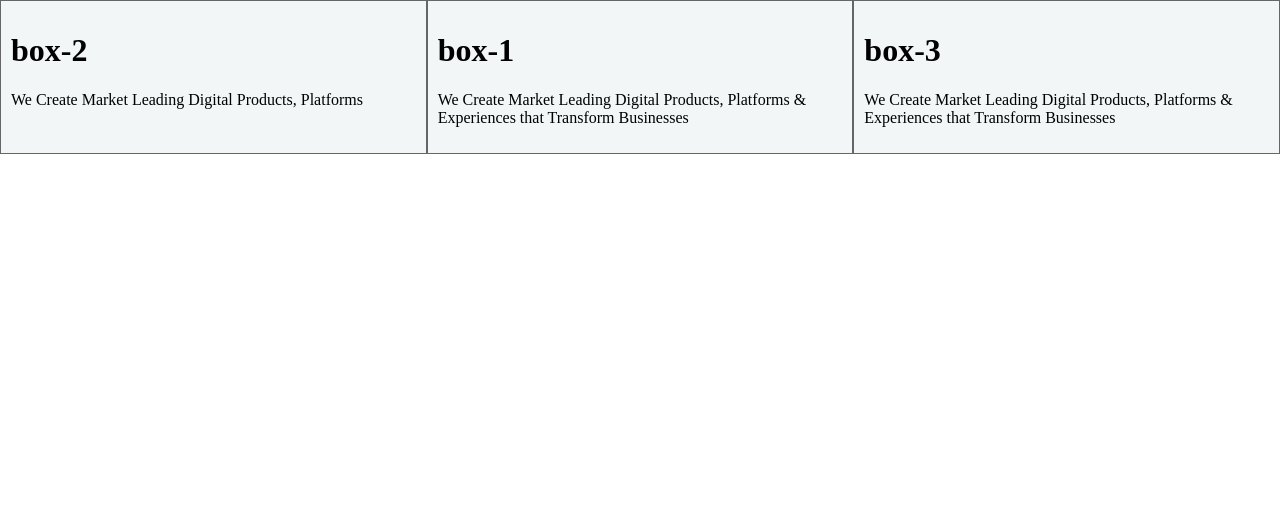
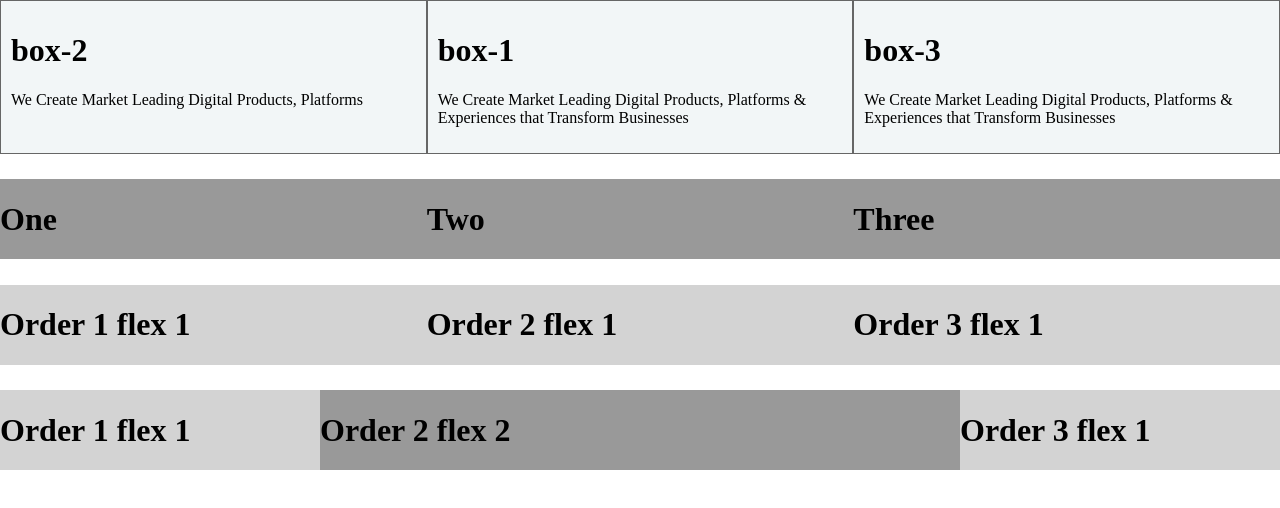
Before and after one commit to pranaysharma995/flexbox, a plain HTML site: page index.html in a window 1280 px wide. Drawn offline with Linux system fonts and the light colour scheme.

Commit message:
Done with flex-container and its property flex-grow and order

```diff
--- a/index.html
+++ b/index.html
@@ -23,17 +23,70 @@
             border: 1px solid #666;
             padding: 10px 10px;
         }
-        .box-1{
+       .container .box-1{
             flex: 1;
             order: 2;
         }
-        .box-2{
+       .container .box-2{
             flex: 1;
             order: 1;
         }
-        .box-3{
+       .container  .box-3{
             flex: 1;
             order: 3;
+        }
+        .container-2{
+            display: flex;
+            background-color: #f2f6f7;
+            margin: 2% 0%;
+            align-items: stretch;
+        }
+        .container-2 .box{
+            background-color: #999;
+
+        }
+        .container-2 .one{
+            flex: 1;
+            order: 1;
+        }
+        .container-2 .two{
+            flex: 1;
+            order: 2;
+        }
+        .container-2 .three{
+            flex: 1;
+            order: 3;
+        }
+        .container-3,.container-4{
+            display: flex;
+            margin: 2% 0%;
+            background-color: #d3d3d3;
+        }
+        .container-3 .one{
+            flex: 1;
+            order: 2;
+        }
+        .container-3 .two{
+            flex: 1;
+            order: 1;
+        }
+        .container-3 .three{
+            flex: 1;
+            order: 3;
+        }
+        .container-4 .one{
+            flex: 1;
+            order: 1;
+        }
+        .container-4 .two{
+            flex: 2;
+            order: 2;
+            background-color: #999;
+        }
+        .container-4 .three{
+            flex: 1;
+            order: 3;
+
         }
     </style>
     </head>
@@ -41,6 +94,29 @@
     <div class="container">
         <div class="box box-1"><h1>box-1</h1><p>We Create Market Leading Digital Products, Platforms & Experiences that Transform Businesses</p></div>
         <div class="box box-2"> <h1>box-2</h1><p>We Create Market Leading Digital Products, Platforms</p></div>
-        <div class="box box-3"> <h1>box-3</h1><p>We Create Market Leading Digital Products, Platforms & Experiences that Transform Businesses</p></div></div>
+        <div class="box box-3"> <h1>box-3</h1><p>We Create Market Leading Digital Products, Platforms & Experiences that Transform Businesses</p></div>
+    </div>
+    <!-- opening of flex-container container-2 -->
+    <div class="container-2">
+        <div class="box one"><h1>One</h1></div><!-- flex item order 1 flex 1 -->
+        <div class="box two"><h1>Two</h1></div><!-- flex item order 2 flex 1 -->
+        <div class="box three"><h1>Three</h1></div><!-- flex item order 3 flex 1 -->
+    </div>
+    <!-- closing of flex-container container-2 -->
+    <!-- opening of flex-container container-3 -->
+    <div class="container-3">
+    <div class="box one"><h1>Order 2 flex 1</h1></div><!-- flex item order 2 flex 1 -->
+    <div class="box two"><h1>Order 1 flex 1</h1></div><!-- flex item order 1 flex 1 -->
+    <div class="box three"><h1>Order 3 flex 1</h1></div><!-- flex item order 3 flex 1 -->
+    </div>
+    <!-- closing of flex-container cotainer-3 -->
+    <!-- openning of flex-container container-4 -->
+    <div class="container-4">
+        <div class="one"><h1>Order 1 flex 1</h1></div>
+        <div class="two"><h1>Order 2 flex 2</h1></div>
+        <div class="three"><h1>Order 3 flex 1</h1></div>
+    </div>
+    <!-- closing of flex container container -4 -->
+
 </body>
 </html>
```
